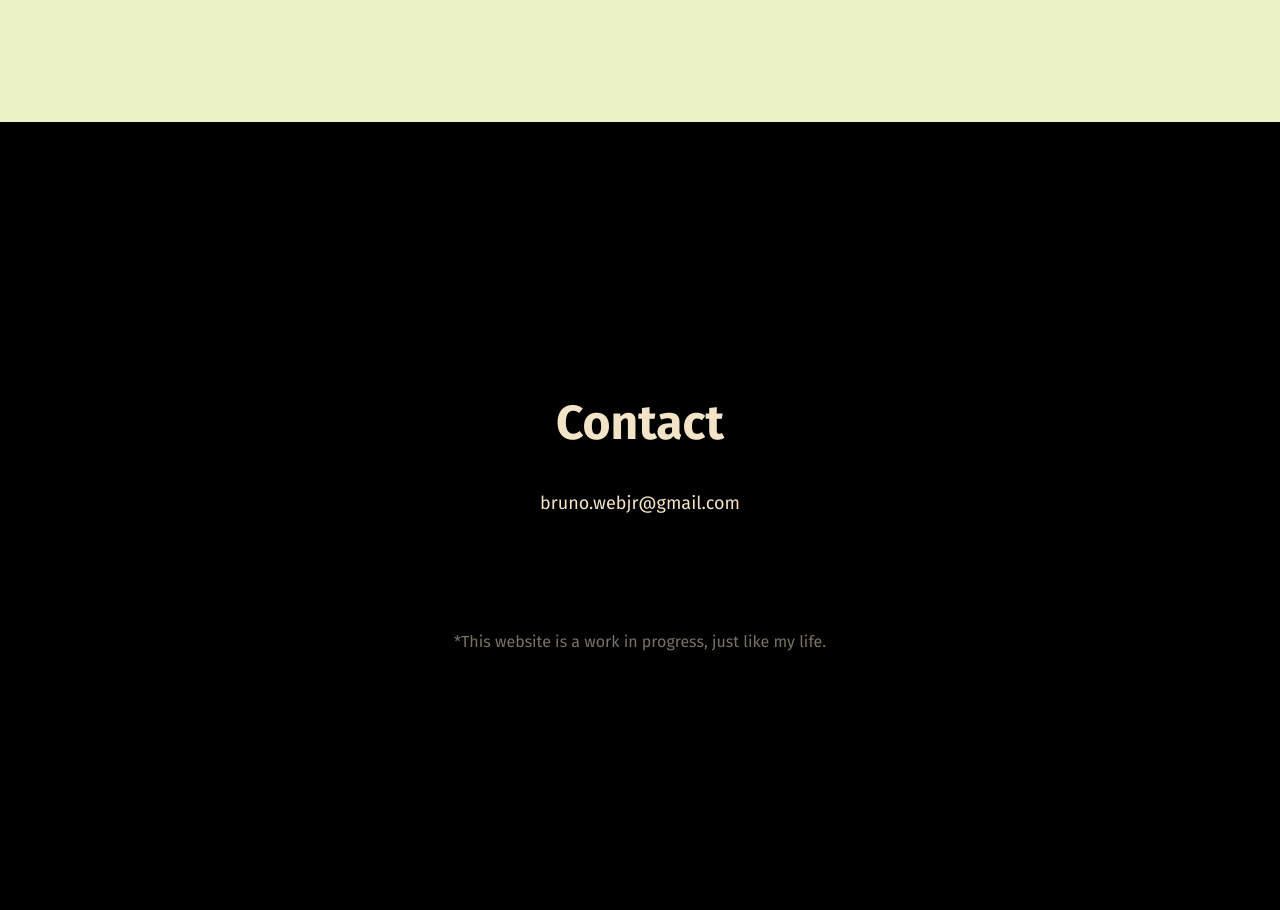
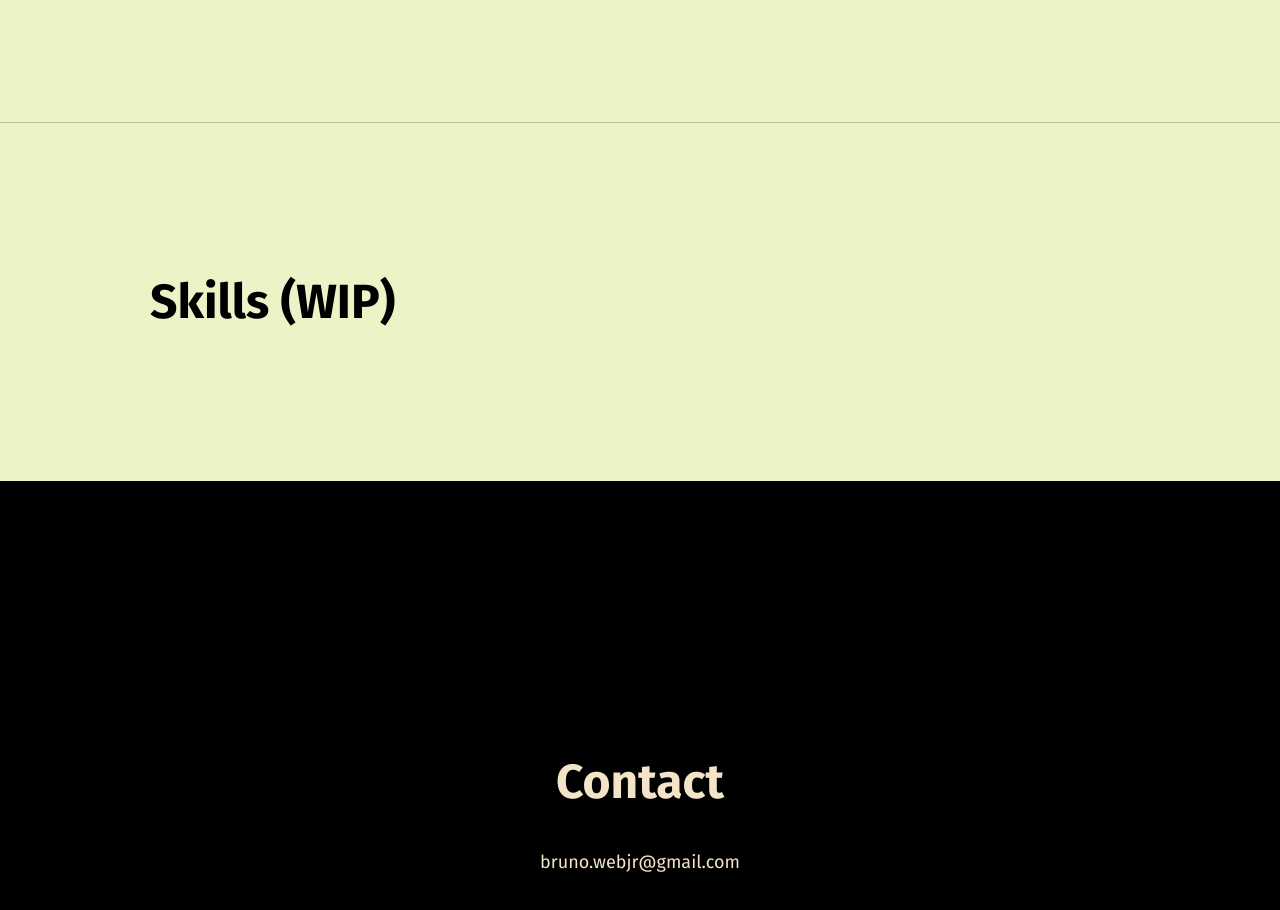
Before and after one commit to SirBruno/portfolio, a Next.js app: page / in a window 1280 px wide. Shown: the part 1780-2690 px from the top of the page. Built offline with nearby package versions, Linux system fonts and the light colour scheme.

Commit message:
Added skills section

```diff
--- a/pages/index.js
+++ b/pages/index.js
@@ -79,6 +79,11 @@ export default function Home() {
           </div>
         </div>
       </section>
+      <section className={styles.skills}>
+        <h2 className={styles.skills__title}>
+          Skills (WIP)
+        </h2>
+      </section>
       <section id="Contact" className={styles.two}>
         <section>
           <div>
--- a/styles/Home.module.scss
+++ b/styles/Home.module.scss
@@ -142,6 +142,12 @@
   grid-row-gap: 20px;
 }
 
+.skills {
+  background: #ECF3C7;
+  border-top: thin solid rgba(0,0,0,.2);
+  padding: 150px;
+}
+
 @media screen and (max-width: 1919px) {
   .section_01 .content_area {
     grid-template-columns: repeat(auto-fit, minmax(400px, 1fr));
```
